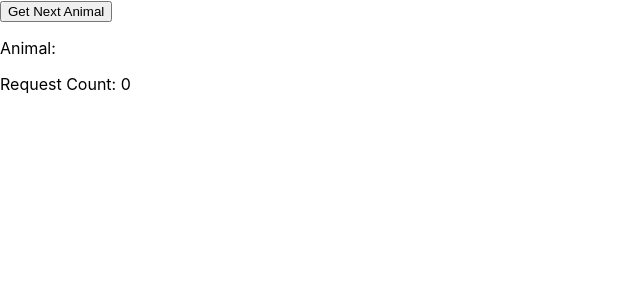
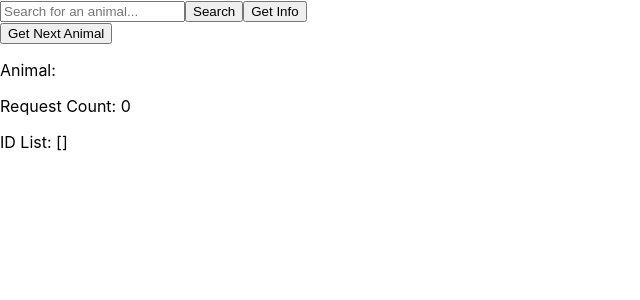
Before and after one commit to Acrend/vapp, a React (Create React App) app: page / in a window 1280 px wide. Shown: the top 300 px of the page, without its empty margins (0-640 px from the left). Built offline with nearby package versions, Linux system fonts and the light colour scheme.

Commit message:
feat : adding the possibility to communicate and fetch data from VAPI

```diff
--- a/src/App.tsx
+++ b/src/App.tsx
@@ -4,40 +4,63 @@ import TextBoxSearchSub from './components/text_box_search_sub/text_box_search_s
 function App() {
   const [animal, setAnimal] = useState('');
   const [index, setIndex] = useState(0);
+  const [idList, setIdList] = useState<string[]>([]);
 
   const fetchAnimal = async () => {
     try {
       const response = await fetch('http://localhost:8000/api/animal/');
-      const data = await response.json(); // Il est important de placer ceci avant de vérifier response.ok
+      const data = await response.json();
       if (!response.ok) {
-        // Crée une erreur avec le message du serveur s'il existe, sinon un message par défaut
         throw new Error(data.error || 'Server responded with an error!');
       }
       setAnimal(data.animal);
       setIndex(prevIndex => prevIndex + 1);
     } catch (error) {
-      console.error('Error fetching data:', error);
-      // Améliorer la gestion des erreurs pour différentes sources d'erreurs
-      let errorMessage = 'Failed to fetch animal';
-      if (error instanceof Error) {
-        errorMessage += ': ' + error.message; // Pour les erreurs standard
-      } else if (typeof error === 'string') {
-        errorMessage += ': ' + error; // Pour les erreurs sous forme de chaîne de caractères
-      } else {
-        errorMessage += ': Unexpected error type'; // Pour les autres types d'erreurs
-      }
-      alert(errorMessage);
+      handleError(error, 'Failed to fetch animal');
     }
   };
 
+  const fetchInfo = async (inputData: string) => {
+    try {
+      const response = await fetch('http://127.0.0.1:8000/api/get-info/', {
+        method: 'POST',
+        headers: {
+          'Content-Type': 'application/json'
+        },
+        body: JSON.stringify({ user_project_initial_description: inputData })
+      });
+      const data = await response.json();
+      if (!response.ok) {
+        throw new Error(data.error || 'Failed to send data');
+      }
+      setIdList(data.sub_id_list || []);  // Modification ici pour utiliser "sub_id_list"
+    } catch (error) {
+      handleError(error, 'Error sending data');
+    }
+  };
+
+
+  const handleError = (error: any, defaultMessage: string): void => {
+    let errorMessage = defaultMessage;
+    if (error instanceof Error) {
+      errorMessage += ': ' + error.message;
+    } else if (typeof error === 'string') {
+      errorMessage += ': ' + error;
+    } else {
+      errorMessage += ': Unexpected error type';
+    }
+    console.error(errorMessage);
+    alert(errorMessage);
+  };
+
   return (
-    <body>
-      <div>
-        <button onClick={fetchAnimal}>Get Next Animal</button>
-        <p>Animal: {animal}</p>
-        <p>Request Count: {index}</p> {/* Ajouté pour montrer combien de fois l'API a été appelée avec succès */}
-      </div>
-    </body>
+    <div>
+      <TextBoxSearchSub onSearchSubmit={fetchInfo} onInfoSubmit={fetchInfo} />
+      <button onClick={fetchAnimal}>Get Next Animal</button>
+      <p>Animal: {animal}</p>
+      <p>Request Count: {index}</p>
+      <p>ID List: {JSON.stringify(idList)}</p>
+    </div>
   );
 }
 
--- a/src/components/text_box_search_sub/text_box_search_sub.tsx
+++ b/src/components/text_box_search_sub/text_box_search_sub.tsx
@@ -1,39 +1,32 @@
 import React, { useState } from 'react';
 
-function TextBoxSearchSub() {
+interface TextBoxSearchSubProps {
+  onSearchSubmit: (inputData: string) => void;
+  onInfoSubmit: (inputData: string) => void;
+}
+
+function TextBoxSearchSub({ onSearchSubmit, onInfoSubmit }: TextBoxSearchSubProps) {
   const [inputData, setInputData] = useState('');
 
-    // Typage de l'événement ici
-    const handleSubmit = async (event: React.FormEvent<HTMLFormElement>) => {
-        event.preventDefault(); // Empêche le rechargement de la page
-        try {
-            const response = await fetch('http://localhost:8000/api/your-endpoint/', {
-                method: 'POST',
-                headers: {
-                    'Content-Type': 'application/json'
-                },
-                body: JSON.stringify({ data: inputData })
-            });
-            if (!response.ok) {
-                throw new Error('Failed to send data');
-            }
-            const data = await response.json();
-            alert('Data sent successfully: ' + data.message);
-        } catch (error: any) { // Spécifiez également ici le type de 'error' si nécessaire
-            console.error('Error:', error);
-            alert('Error sending data: ' + error.message);
-        }
+  const handleSearchSubmit = (event: React.FormEvent<HTMLFormElement>) => {
+    event.preventDefault();
+    onSearchSubmit(inputData);
+  };
+
+  const handleInfoSubmit = () => {
+    onInfoSubmit(inputData);
   };
 
   return (
-        <form onSubmit={handleSubmit}>
+    <form onSubmit={handleSearchSubmit}>
       <input
         type="text"
         value={inputData}
         onChange={e => setInputData(e.target.value)}
-                placeholder="Enter some data..."
+        placeholder="Search for an animal..."
       />
-            <button type="submit">Send Data</button>
+      <button type="submit">Search</button>
+      <button type="button" onClick={handleInfoSubmit}>Get Info</button>
     </form>
   );
 }
```
Lines whose indentation alone changed are shown as unchanged.
